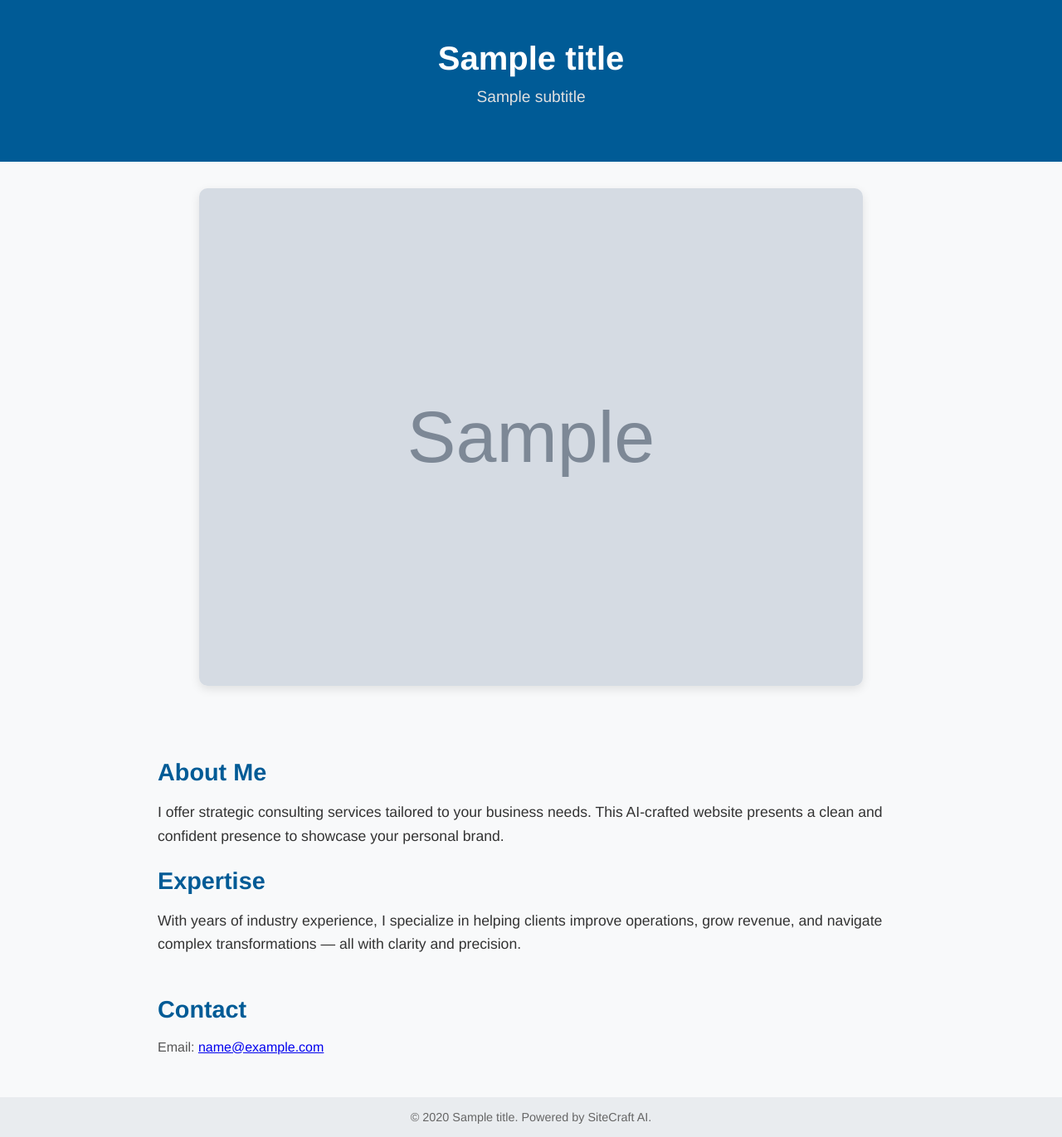
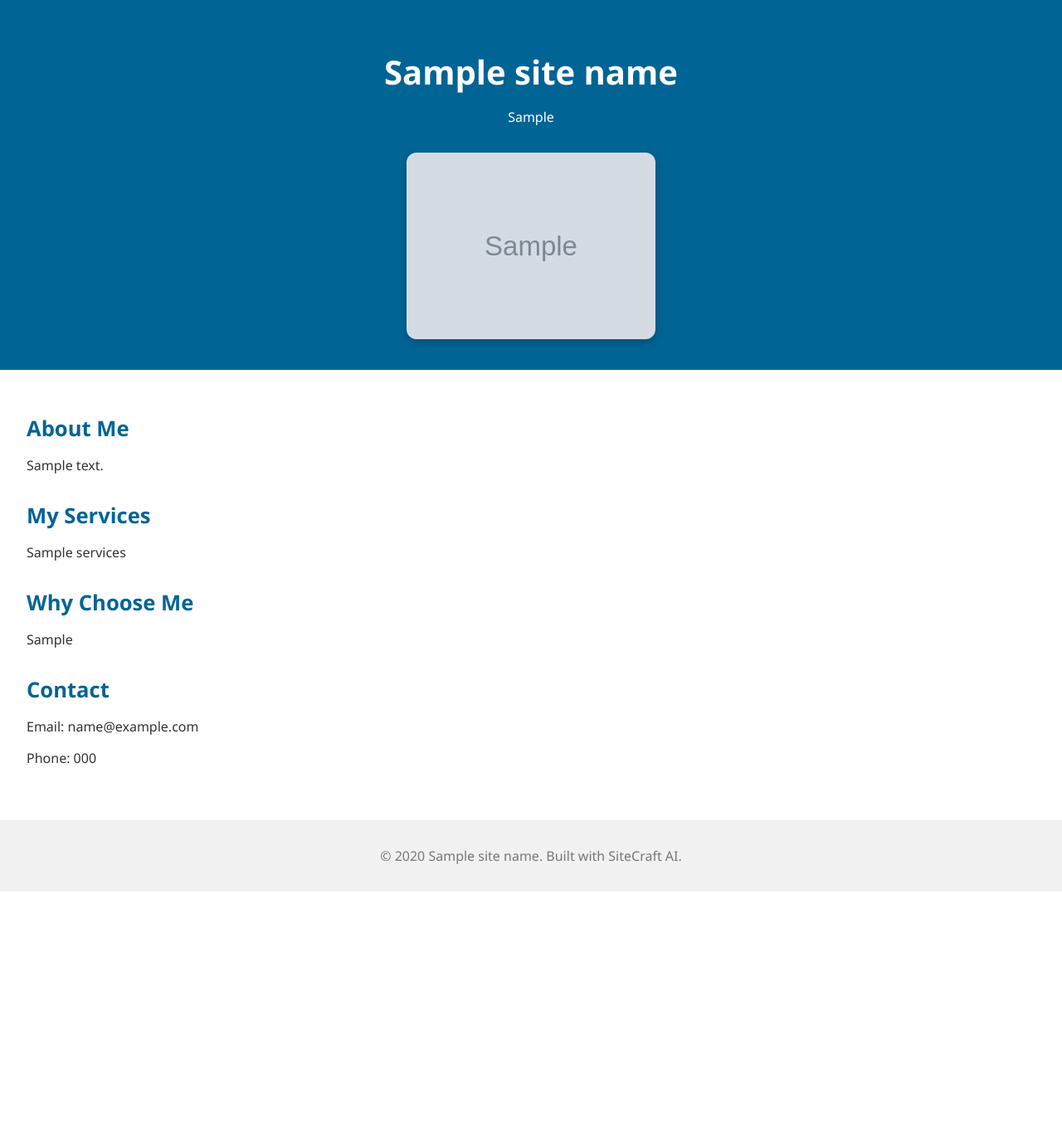
Before and after one commit to chehanvey-ctrl/sitecraft-backend, a Python web app: template templates/clean_consultant_portfolio.html in a window 1280 px wide. Shown: the whole page at 83% size. After the commit the page ends 1075 px from the top, so only its background shows below. Run offline with Jinja, Linux system fonts and the light colour scheme; the template is opened without the code that fills it: most values are stand-ins (such as "Sample title", 1, 10 or a date in 2020); grey boxes marked "Sample" are stand-in pictures.

Commit message:
Update clean_consultant_portfolio.html

```diff
--- a/templates/clean_consultant_portfolio.html
+++ b/templates/clean_consultant_portfolio.html
@@ -3,108 +3,89 @@
 <head>
   <meta charset="UTF-8" />
   <meta name="viewport" content="width=device-width, initial-scale=1.0"/>
-  <title>{{ title }} – Consultant Portfolio</title>
+  <title>{{ site_name }} – Consultant Portfolio</title>
   <style>
     body {
       margin: 0;
-      font-family: 'Helvetica Neue', Helvetica, Arial, sans-serif;
-      background-color: #f8f9fa;
+      font-family: 'Segoe UI', sans-serif;
+      background-color: #ffffff;
       color: #333;
     }
 
     header {
-      background-color: #005b96;
+      background-color: #006494;
       color: white;
-      padding: 3rem 1rem;
+      padding: 2rem;
       text-align: center;
     }
 
-    header h1 {
-      font-size: 2.5rem;
-      margin: 0;
+    header img {
+      max-width: 300px;
+      width: 90%;
+      margin-top: 1rem;
+      border-radius: 12px;
+      box-shadow: 0 4px 10px rgba(0, 0, 0, 0.2);
     }
 
-    header p {
-      font-size: 1.2rem;
-      margin-top: 0.8rem;
-      color: #e0e0e0;
-    }
-
-    .hero-img {
-      display: flex;
-      justify-content: center;
-      margin: 2rem 0;
-    }
-
-    .hero-img img {
-      max-width: 800px;
-      width: 90%;
-      border-radius: 10px;
-      box-shadow: 0 4px 12px rgba(0,0,0,0.1);
+    main {
+      padding: 2rem;
     }
 
     section {
-      max-width: 900px;
-      margin: auto;
-      padding: 2rem 1.5rem;
+      margin-bottom: 2rem;
     }
 
-    section h2 {
-      color: #005b96;
-      font-size: 1.8rem;
-      margin-bottom: 1rem;
+    h1 {
+      font-size: 2.5rem;
+      margin-bottom: 0.5rem;
     }
 
-    section p {
-      line-height: 1.6;
-      font-size: 1.1rem;
-    }
-
-    .contact {
-      margin-top: 3rem;
-    }
-
-    .contact p {
-      font-size: 1rem;
-      color: #555;
+    h2 {
+      color: #006494;
+      font-size: 1.6rem;
+      margin-bottom: 0.5rem;
     }
 
     footer {
-      background-color: #e9ecef;
+      text-align: center;
       padding: 1rem;
-      text-align: center;
-      font-size: 0.9rem;
-      color: #666;
+      background-color: #f1f1f1;
+      color: #777;
     }
   </style>
 </head>
 <body>
-
   <header>
-    <h1>{{ title }}</h1>
-    <p>{{ subtitle }}</p>
+    <h1>{{ site_name }}</h1>
+    <p>{{ site_tagline }}</p>
+    <img src="{{ image_url }}" alt="AI-generated visual for consultant" />
   </header>
 
-  <div class="hero-img">
-    <img src="{{ image_url }}" alt="AI-generated visual for {{ title }}">
-  </div>
+  <main>
+    <section>
+      <h2>About Me</h2>
+      <p>{{ about_us }}</p>
+    </section>
 
-  <section>
-    <h2>About Me</h2>
-    <p>I offer strategic consulting services tailored to your business needs. This AI-crafted website presents a clean and confident presence to showcase your personal brand.</p>
+    <section>
+      <h2>My Services</h2>
+      <p>{{ services }}</p>
+    </section>
 
-    <h2>Expertise</h2>
-    <p>With years of industry experience, I specialize in helping clients improve operations, grow revenue, and navigate complex transformations — all with clarity and precision.</p>
+    <section>
+      <h2>Why Choose Me</h2>
+      <p>{{ value_proposition }}</p>
+    </section>
 
-    <div class="contact">
+    <section>
       <h2>Contact</h2>
-      <p>Email: <a href="mailto:{{ contact_email }}">{{ contact_email }}</a></p>
-    </div>
-  </section>
+      <p>Email: {{ contact_email }}</p>
+      <p>Phone: {{ contact_phone }}</p>
+    </section>
+  </main>
 
   <footer>
-    &copy; {{ year }} {{ title }}. Powered by SiteCraft AI.
+    <p>© {{ year }} {{ site_name }}. Built with SiteCraft AI.</p>
   </footer>
-
 </body>
 </html>
```
